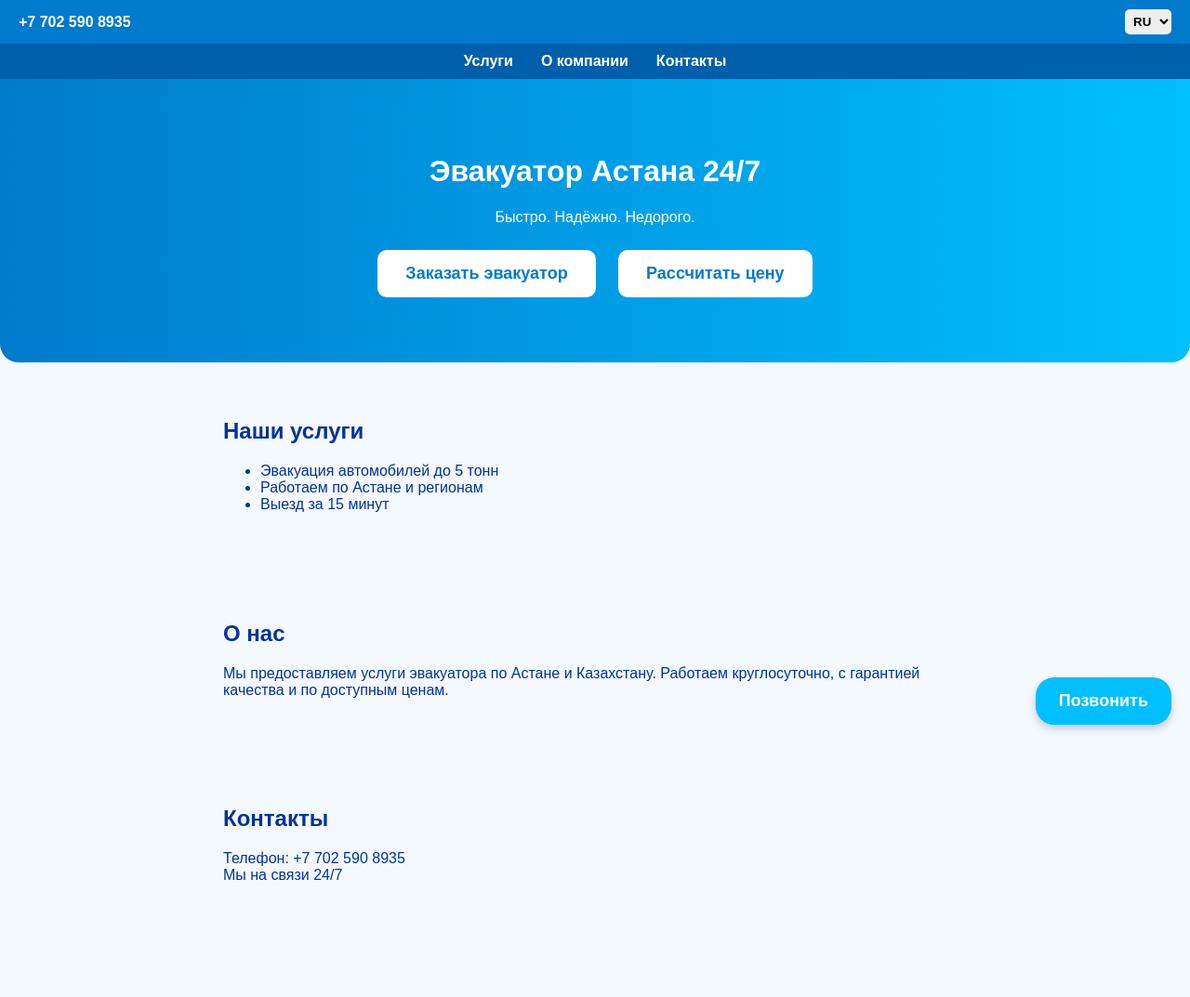
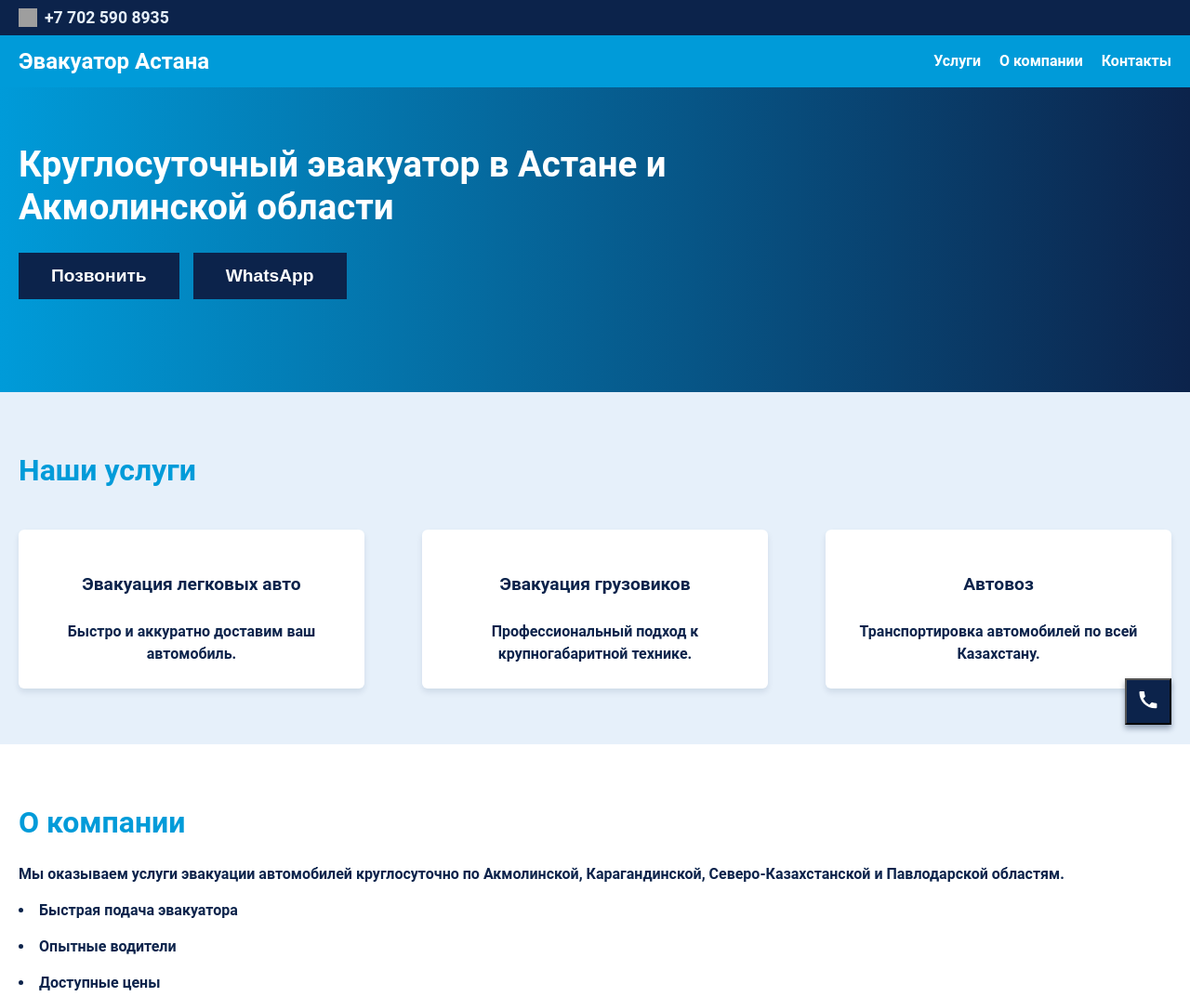
Before and after one commit to whoiam-777/evakuator, a plain HTML site: page index.html in a window 1280 px wide. Shown: the top 1073 px of the page at 93% size. Before the commit the page ends 1007 px from the top, so only its background shows below. Drawn offline with Linux system fonts and the light colour scheme; grey boxes are pictures that could not be loaded.

Commit message:
Add files via upload

```diff
--- a/index.html
+++ b/index.html
@@ -2,252 +2,411 @@
 <html lang="ru">
 <head>
   <meta charset="UTF-8" />
-  <meta name="viewport" content="width=device-width, initial-scale=1.0"/>
+  <meta name="viewport" content="width=device-width, initial-scale=1" />
   <title>Эвакуатор Астана</title>
+
   <style>
+    /* --- Сброс и базовые стили --- */
+    * {
+      box-sizing: border-box;
+      margin: 0;
+      padding: 0;
+    }
+
     body {
-      margin: 0;
-      font-family: Arial, sans-serif;
-      background-color: #f4f9ff;
-      color: #003399;
+      font-family: 'Roboto', 'Open Sans', 'Cuprum', sans-serif;
+      font-weight: 700;
+      background-color: #E6F0FA;
+      color: #0C234B;
+      line-height: 1.5;
     }
-    header {
-      background-color: #007acc;
-      color: white;
+
+    a {
+      text-decoration: none;
+    }
+
+    /* Верхняя строка с телефоном */
+    .top-menu {
+      background-color: #0C234B;
+      padding: 6px 20px;
+    }
+
+    .phoneLine {
+      display: flex;
+      align-items: center;
+      gap: 8px;
+    }
+
+    .phoneLine img {
+      width: 20px;
+      height: 20px;
+    }
+
+    .phoneNum {
+      color: #E6F0FA;
+      font-weight: 700;
+      font-size: 1.1rem;
+    }
+
+    .phoneNum:hover {
+      text-decoration: underline;
+    }
+
+    /* Навигация */
+    .navbar {
+      background-color: #009BD9;
       padding: 10px 20px;
       display: flex;
+      align-items: center;
       justify-content: space-between;
+      flex-wrap: wrap;
+    }
+
+    .navbar-brand p {
+      font-weight: 700;
+      color: white;
+      font-size: 1.5rem;
+      margin: 0;
+    }
+
+    .nav-links {
+      display: flex;
+      gap: 20px;
+      flex-wrap: wrap;
+    }
+
+    .nav-links a {
+      color: white;
+      font-weight: 700;
+      font-size: 1rem;
+      transition: color 0.3s ease;
+    }
+
+    .nav-links a:hover {
+      color: #E6F0FA;
+    }
+
+    /* Фоновый блок с заголовком */
+    .bg {
+      background: linear-gradient(90deg, #009BD9 0%, #0C234B 100%);
+      color: white;
+      padding: 60px 20px;
+      display: flex;
+      flex-direction: column;
+      align-items: flex-start;
+    }
+
+    .bg-block1 h1 {
+      font-weight: 700;
+      font-size: 2.4rem;
+      margin-bottom: 25px;
+      max-width: 700px;
+      line-height: 1.2;
+    }
+
+    /* Кнопки — контейнер */
+    .bg-buttons {
+      display: flex;
+      gap: 15px;
+      margin-bottom: 40px;
+      flex-wrap: wrap;
+    }
+
+    /* Кнопки */
+    .bgbut {
+      background-color: #0C234B;
+      color: white;
+      font-weight: 700;
+      border: none;
+      padding: 14px 35px;
+      cursor: pointer;
+      border-radius: 0; /* тупые углы */
+      font-size: 1.2rem;
+      user-select: none;
+      white-space: nowrap;
+      transition: background-color 0.3s ease;
+      text-align: center;
+    }
+
+    .bgbut:hover {
+      background-color: #0077B6;
+    }
+
+    /* Основные разделы */
+    .uslugi {
+      padding: 60px 20px;
+      background-color: #E6F0FA;
+      color: #0C234B;
+    }
+
+    .title h2 {
+      font-weight: 700;
+      font-size: 2rem;
+      margin-bottom: 40px;
+      color: #009BD9;
+    }
+
+    .row-uslugi {
+      display: flex;
+      justify-content: space-between;
+      gap: 20px;
+      flex-wrap: wrap;
+    }
+
+    .uslugi-block {
+      background-color: white;
+      padding: 25px 20px;
+      width: 30%;
+      box-shadow: 0 4px 6px rgba(12, 35, 75, 0.1);
+      border-radius: 6px;
+      text-align: center;
+      font-weight: 700;
+      color: #0C234B;
+    }
+
+    .uslugi-block h3 {
+      margin: 20px 0 25px;
+      font-weight: 700;
+      font-size: 1.2rem;
+    }
+
+    /* Заказ эвакуатора */
+    .kons {
+      background-color: #009BD9;
+      color: white;
+      padding: 60px 20px;
+      text-align: center;
+      font-weight: 700;
+    }
+
+    .kons h2 {
+      margin-bottom: 30px;
+      font-size: 2rem;
+    }
+
+    .but-usl1, .but-usl2 {
+      background-color: white;
+      color: #0C234B;
+      border-radius: 0;
+      font-weight: 700;
+      padding: 15px 30px;
+      margin: 0 10px;
+      cursor: pointer;
+      border: none;
+      user-select: none;
+      transition: background-color 0.3s ease;
+      font-size: 1.1rem;
+      text-transform: uppercase;
+    }
+
+    .but-usl1:hover, .but-usl2:hover {
+      background-color: #e6f0fa;
+      color: #0077B6;
+    }
+
+    /* О компании */
+    .about {
+      padding: 60px 20px;
+      background-color: white;
+      color: #0C234B;
+      font-weight: 700;
+    }
+
+    .about .title h2 {
+      color: #009BD9;
+      margin-bottom: 20px;
+    }
+
+    .about p,
+    .about ul li {
+      font-weight: 700;
+      margin-bottom: 15px;
+    }
+
+    .about ul {
+      list-style: disc inside;
+      margin-bottom: 30px;
+    }
+
+    /* Контакты */
+    .contacts {
+      padding: 40px 20px;
+      background-color: #E6F0FA;
+      color: #0C234B;
+      font-weight: 700;
+    }
+
+    .contacts h2 {
+      color: #009BD9;
+      margin-bottom: 20px;
+    }
+
+    .contacts .phoneLine {
+      display: flex;
       align-items: center;
-      font-weight: bold;
+      gap: 8px;
     }
-    nav {
-      background-color: #005faa;
-      display: flex;
-      justify-content: center;
-      padding: 10px 0;
-      font-weight: bold;
+
+    .contacts img {
+      width: 24px;
+      height: 24px;
     }
-    nav a {
-      color: white;
-      margin: 0 15px;
+
+    .contacts a.phoneNum {
+      font-size: 1.3rem;
+      color: #0C234B;
+      font-weight: 700;
       text-decoration: none;
     }
-    .hero {
-      background: linear-gradient(to right, #007acc, #00bfff);
-      padding: 60px 20px;
-      text-align: center;
-      color: white;
-      border-radius: 0 0 20px 20px;
+
+    .contacts a.phoneNum:hover {
+      text-decoration: underline;
     }
-    .hero button {
-      margin: 10px;
-      padding: 15px 30px;
-      font-size: 18px;
-      border: none;
-      border-radius: 10px;
-      background-color: white;
-      color: #007acc;
-      font-weight: bold;
-      cursor: pointer;
-    }
-    section {
-      padding: 40px 20px;
-      max-width: 800px;
-      margin: 0 auto;
-    }
-    .fixed-call {
+
+    /* Кнопка вызова внизу справа */
+    .call {
       position: fixed;
       bottom: 20px;
       right: 20px;
-      background-color: #00bfff;
+      background-color: #0C234B;
       color: white;
-      padding: 15px 25px;
-      border-radius: 20px;
-      font-weight: bold;
-      font-size: 18px;
-      box-shadow: 0 4px 8px rgba(0,0,0,0.2);
-      text-decoration: none;
-      z-index: 999;
+      font-size: 24px;
+      width: 50px;
+      height: 50px;
+      text-align: center;
+      line-height: 50px;
+      border-radius: 0;
+      cursor: pointer;
+      user-select: none;
+      box-shadow: 0 4px 6px rgba(12, 35, 75, 0.4);
+      transition: background-color 0.3s ease;
     }
-    .lang-switcher {
-      font-size: 14px;
+
+    .call:hover {
+      background-color: #0077B6;
     }
-    .lang-switcher select {
-      padding: 5px;
-      border-radius: 5px;
-      border: none;
-      font-weight: bold;
+
+    .call i {
+      vertical-align: middle;
+    }
+
+    /* --- Адаптив --- */
+    @media (max-width: 767px) {
+      .bg {
+        padding: 40px 15px;
+      }
+
+      .bg-block1 h1 {
+        font-size: 1.8rem;
+      }
+
+      /* Кнопки ставим вертикально, ширина 100% */
+      .bg-buttons {
+        flex-direction: column;
+        width: 100%;
+        gap: 15px;
+      }
+
+      .bgbut {
+        width: 100%;
+        font-size: 1.2rem;
+        padding: 15px 0;
+      }
+
+      .uslugi-block {
+        width: 100%;
+        margin-bottom: 20px;
+      }
+
+      .nav-links {
+        justify-content: center;
+      }
     }
   </style>
 </head>
 <body>
-  <header>
-    <div>+7 702 590 8935</div>
-    <div class="lang-switcher">
-      <select id="language">
-        <option value="ru">RU</option>
-        <option value="kz">KZ</option>
-        <option value="en">EN</option>
-        <option value="uz">UZ</option>
-        <option value="az">AZ</option>
-        <option value="cn">CN</option>
-      </select>
+
+  <!-- Верхняя строка с телефоном -->
+  <div class="top-menu">
+    <div class="phoneLine">
+      <img src="https://img.icons8.com/material-outlined/24/ffffff/phone--v1.png" alt="Телефон" />
+      <a class="phoneNum" href="tel:+77025908935">+7 702 590 8935</a>
     </div>
-  </header>
+  </div>
 
-  <nav>
-    <a href="#"><span class="lang" data-key="services">Услуги</span></a>
-    <a href="#"><span class="lang" data-key="about">О компании</span></a>
-    <a href="#"><span class="lang" data-key="contacts">Контакты</span></a>
+  <!-- Навигация -->
+  <nav class="navbar" role="navigation">
+    <div class="navbar-brand">
+      <p>Эвакуатор Астана</p>
+    </div>
+    <div class="nav-links" role="menubar">
+      <a href="#uslugi" role="menuitem">Услуги</a>
+      <a href="#about" role="menuitem">О компании</a>
+      <a href="#contacts" role="menuitem">Контакты</a>
+    </div>
   </nav>
 
-  <div class="hero">
-    <h1><span class="lang" data-key="hero_title">Эвакуатор Астана 24/7</span></h1>
-    <p><span class="lang" data-key="hero_text">Быстро. Надёжно. Недорого.</span></p>
-    <button><span class="lang" data-key="order">Заказать эвакуатор</span></button>
-    <button><span class="lang" data-key="price">Рассчитать цену</span></button>
-  </div>
+  <!-- Фоновый блок с заголовком и кнопками -->
+  <section class="bg">
+    <div class="bg-block1">
+      <h1>Круглосуточный эвакуатор в Астане и Акмолинской области</h1>
+      <div class="bg-buttons">
+        <button class="bgbut" onclick="window.location.href='tel:+77025908935'">Позвонить</button>
+        <button class="bgbut" onclick="window.open('https://wa.me/77025908935', '_blank')">WhatsApp</button>
+      </div>
+    </div>
+  </section>
 
-  <section>
-    <h2><span class="lang" data-key="services_title">Наши услуги</span></h2>
+  <!-- Услуги -->
+  <section id="uslugi" class="uslugi">
+    <div class="title">
+      <h2>Наши услуги</h2>
+    </div>
+    <div class="row-uslugi">
+      <div class="uslugi-block">
+        <h3>Эвакуация легковых авто</h3>
+        <p>Быстро и аккуратно доставим ваш автомобиль.</p>
+      </div>
+      <div class="uslugi-block">
+        <h3>Эвакуация грузовиков</h3>
+        <p>Профессиональный подход к крупногабаритной технике.</p>
+      </div>
+      <div class="uslugi-block">
+        <h3>Автовоз</h3>
+        <p>Транспортировка автомобилей по всей Казахстану.</p>
+      </div>
+    </div>
+  </section>
+
+  <!-- О компании -->
+  <section id="about" class="about">
+    <div class="title">
+      <h2>О компании</h2>
+    </div>
+    <p>Мы оказываем услуги эвакуации автомобилей круглосуточно по Акмолинской, Карагандинской, Северо-Казахстанской и Павлодарской областям.</p>
     <ul>
-      <li><span class="lang" data-key="s1">Эвакуация автомобилей до 5 тонн</span></li>
-      <li><span class="lang" data-key="s2">Работаем по Астане и регионам</span></li>
-      <li><span class="lang" data-key="s3">Выезд за 15 минут</span></li>
+      <li>Быстрая подача эвакуатора</li>
+      <li>Опытные водители</li>
+      <li>Доступные цены</li>
+      <li>Круглосуточная поддержка</li>
     </ul>
   </section>
 
-  <section>
-    <h2><span class="lang" data-key="about_title">О нас</span></h2>
-    <p><span class="lang" data-key="about_text">Мы предоставляем услуги эвакуатора по Астане и Казахстану. Работаем круглосуточно, с гарантией качества и по доступным ценам.</span></p>
+  <!-- Контакты -->
+  <section id="contacts" class="contacts">
+    <h2>Контакты</h2>
+    <div class="phoneLine">
+      <img src="https://img.icons8.com/material-outlined/24/0C234B/phone--v1.png" alt="Телефон" />
+      <a class="phoneNum" href="tel:+77025908935">+7 702 590 8935</a>
+    </div>
   </section>
 
-  <section>
-    <h2><span class="lang" data-key="contacts_title">Контакты</span></h2>
-    <p><span class="lang" data-key="contacts_text">Телефон: +7 702 590 8935<br>Мы на связи 24/7</span></p>
-  </section>
+  <!-- Кнопка вызова внизу справа -->
+  <button class="call" onclick="window.location.href='tel:+77025908935'" aria-label="Позвонить">
+    <svg xmlns="http://www.w3.org/2000/svg" fill="white" viewBox="0 0 24 24" width="24" height="24">
+      <path d="M6.62 10.79a15.466 15.466 0 006.59 6.59l2.2-2.2a1 1 0 011.11-.21c1.21.49 2.53.76 3.88.76a1 1 0 011 1v3.5a1 1 0 01-1 1C10.07 21.5 2.5 13.93 2.5 4a1 1 0 011-1h3.5a1 1 0 011 1c0 1.35.27 2.67.76 3.88a1 1 0 01-.21 1.11l-2.2 2.2z"/>
+    </svg>
+  </button>
 
-  <a href="tel:+77025908935" class="fixed-call"><span class="lang" data-key="call_now">Позвонить</span></a>
-
-  <script>
-    const translations = {
-      ru: {
-        services: "Услуги",
-        about: "О компании",
-        contacts: "Контакты",
-        hero_title: "Эвакуатор Астана 24/7",
-        hero_text: "Быстро. Надёжно. Недорого.",
-        order: "Заказать эвакуатор",
-        price: "Рассчитать цену",
-        services_title: "Наши услуги",
-        s1: "Эвакуация автомобилей до 5 тонн",
-        s2: "Работаем по Астане и регионам",
-        s3: "Выезд за 15 минут",
-        about_title: "О нас",
-        about_text: "Мы предоставляем услуги эвакуатора по Астане и Казахстану. Работаем круглосуточно, с гарантией качества и по доступным ценам.",
-        contacts_title: "Контакты",
-        contacts_text: "Телефон: +7 702 590 8935<br>Мы на связи 24/7",
-        call_now: "Позвонить"
-      },
-      kz: {
-        services: "Қызметтер",
-        about: "Компания туралы",
-        contacts: "Байланыс",
-        hero_title: "Астана Эвакуаторы 24/7",
-        hero_text: "Жылдам. Сенімді. Арзан.",
-        order: "Эвакуаторға тапсырыс беру",
-        price: "Бағаны есептеу",
-        services_title: "Қызметтеріміз",
-        s1: "5 тоннаға дейінгі көліктерді эвакуациялау",
-        s2: "Астана мен өңірлерде жұмыс істейміз",
-        s3: "15 минут ішінде шығу",
-        about_title: "Біз туралы",
-        about_text: "Біз Астана және Қазақстан бойынша эвакуатор қызметін ұсынамыз. Тәулік бойы жұмыс істейміз, сапаға кепілдікпен және қолжетімді бағамен.",
-        contacts_title: "Байланыс",
-        contacts_text: "Телефон: +7 702 590 8935<br>Біз тәулік бойы байланыстамыз",
-        call_now: "Қоңырау шалу"
-      },
-      en: {
-        services: "Services",
-        about: "About Us",
-        contacts: "Contacts",
-        hero_title: "Tow Truck Astana 24/7",
-        hero_text: "Fast. Reliable. Affordable.",
-        order: "Order Tow Truck",
-        price: "Calculate Price",
-        services_title: "Our Services",
-        s1: "Vehicle towing up to 5 tons",
-        s2: "Serving Astana and regions",
-        s3: "Departure in 15 minutes",
-        about_title: "About Us",
-        about_text: "We provide tow truck services in Astana and across Kazakhstan. 24/7 service with guaranteed quality and affordable prices.",
-        contacts_title: "Contacts",
-        contacts_text: "Phone: +7 702 590 8935<br>Available 24/7",
-        call_now: "Call Now"
-      },
-      uz: {
-        services: "Xizmatlar",
-        about: "Kompaniya haqida",
-        contacts: "Aloqa",
-        hero_title: "Astana evakuatori 24/7",
-        hero_text: "Tez. Ishonchli. Arzon.",
-        order: "Evakuatorga buyurtma berish",
-        price: "Narxni hisoblash",
-        services_title: "Xizmatlarimiz",
-        s1: "5 tonnagacha avtomobillarni evakuatsiya qilish",
-        s2: "Astana va hududlarda ishlaymiz",
-        s3: "15 daqiqada chiqish",
-        about_title: "Biz haqimizda",
-        about_text: "Biz Astana va Qozogʻiston boʻylab evakuator xizmatlarini koʻrsatamiz. 24/7 ishlaymiz, sifat kafolati va arzon narxlar bilan.",
-        contacts_title: "Aloqa",
-        contacts_text: "Telefon: +7 702 590 8935<br>Biz 24/7 aloqadamiz",
-        call_now: "Qoʻngʻiroq qilish"
-      },
-      az: {
-        services: "Xidmətlər",
-        about: "Şirkət haqqında",
-        contacts: "Əlaqə",
-        hero_title: "Astana Evakuatoru 24/7",
-        hero_text: "Sürətli. Etibarlı. Ucuz.",
-        order: "Evakuator sifariş et",
-        price: "Qiyməti hesabla",
-        services_title: "Xidmətlərimiz",
-        s1: "5 tonna qədər avtomobillərin evakuasiyası",
-        s2: "Astana və regionlarda fəaliyyət",
-        s3: "15 dəqiqəyə çıxış",
-        about_title: "Haqqımızda",
-        about_text: "Biz Astana və Qazaxıstan üzrə evakuator xidmətləri göstəririk. Gündə 24 saat, yüksək keyfiyyət və münasib qiymətlərlə.",
-        contacts_title: "Əlaqə",
-        contacts_text: "Telefon: +7 702 590 8935<br>24/7 əlaqədəyik",
-        call_now: "Zəng et"
-      },
-      cn: {
-        services: "服务",
-        about: "关于我们",
-        contacts: "联系方式",
-        hero_title: "阿斯塔纳拖车 24/7",
-        hero_text: "快速。可靠。实惠。",
-        order: "预约拖车",
-        price: "计算价格",
-        services_title: "我们的服务",
-        s1: "5吨以下车辆拖运",
-        s2: "服务覆盖阿斯塔纳及周边地区",
-        s3: "15分钟内出发",
-        about_title: "关于我们",
-        about_text: "我们在阿斯塔纳和哈萨克斯坦提供拖车服务。全天候服务，质量有保障，价格合理。",
-        contacts_title: "联系方式",
-        contacts_text: "电话：+7 702 590 8935<br>全天候为您服务",
-        call_now: "立即拨打"
-      }
-    };
-
-    document.getElementById("language").addEventListener("change", function () {
-      const lang = this.value;
-      document.querySelectorAll(".lang").forEach(el => {
-        const key = el.dataset.key;
-        el.innerHTML = translations[lang][key] || key;
-      });
-    });
-  </script>
 </body>
 </html>
```
